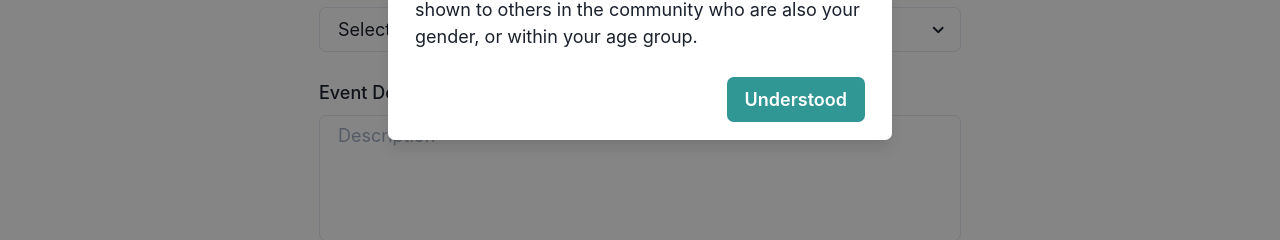
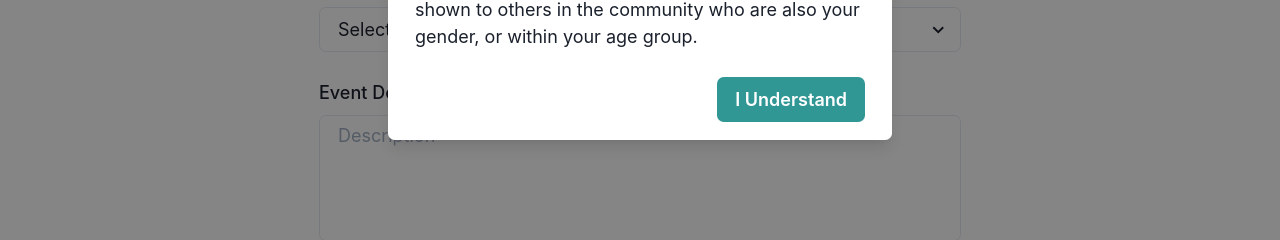
Before and after one commit to christopherdegroot/Sportr, a Next.js app: page /create-event in a window 1280 px wide. Both pictures are taken after a click on the button 519 px from the left and 683 px from the top of the page. Shown: the part 393-633 px from the top of the page. Built offline with nearby package versions, Linux system fonts and the light colour scheme.

Commit message:
add disclaimer on preferences

```diff
--- a/components/CreateEvent.js
+++ b/components/CreateEvent.js
@@ -67,14 +67,12 @@ const Details = () => {
             </FormControl>
             <GridItem mt='6' colSpan={2}>
               <FormLabel>Date</FormLabel>
-              <div class="date-picker">
               <DatePicker
                 showTimeSelect
                 dateFormat="Pp"
                 selected={startDate}
                 onChange={(date) => setStartDate(date)}
               />
-              </div>
             </GridItem>
           </GridItem>
           <GridItem colSpan={2}>
@@ -143,9 +141,9 @@ const Details = () => {
                   </ModalBody>
 
                   <ModalFooter>
-                            <Button colorScheme={'teal'} onClick={onClose}>
-                              Understood
-                            </Button>
+                    <Button colorScheme={'teal'} onClick={onClose}>
+                      I Understand
+                    </Button>
                   </ModalFooter>
                 </ModalContent>
               </Modal>
@@ -156,7 +154,7 @@ const Details = () => {
             </Stack>
           </GridItem>
           <GridItem colSpan={2}>
-            <Link href="/profile">
+            <Link href="/eventfeed">
               <Button colorScheme="teal" w="full" size="lg" onClick={() =>
                       toast({
                         title: 'Event created.',
@@ -164,6 +162,7 @@ const Details = () => {
                         status: 'success',
                         duration: 3000,
                         isClosable: true,
+                        position: 'top'
                       })
                     }
               >
```
